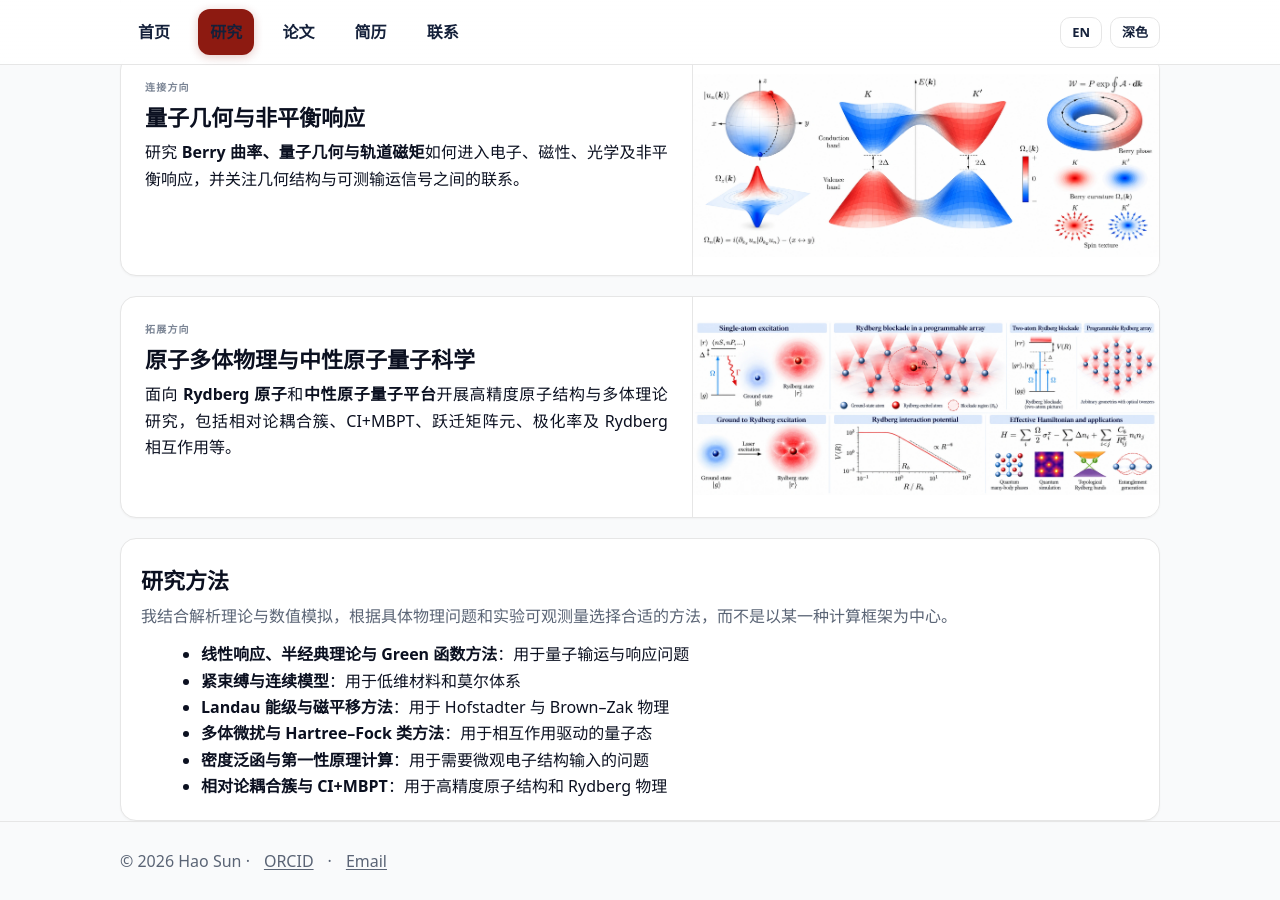
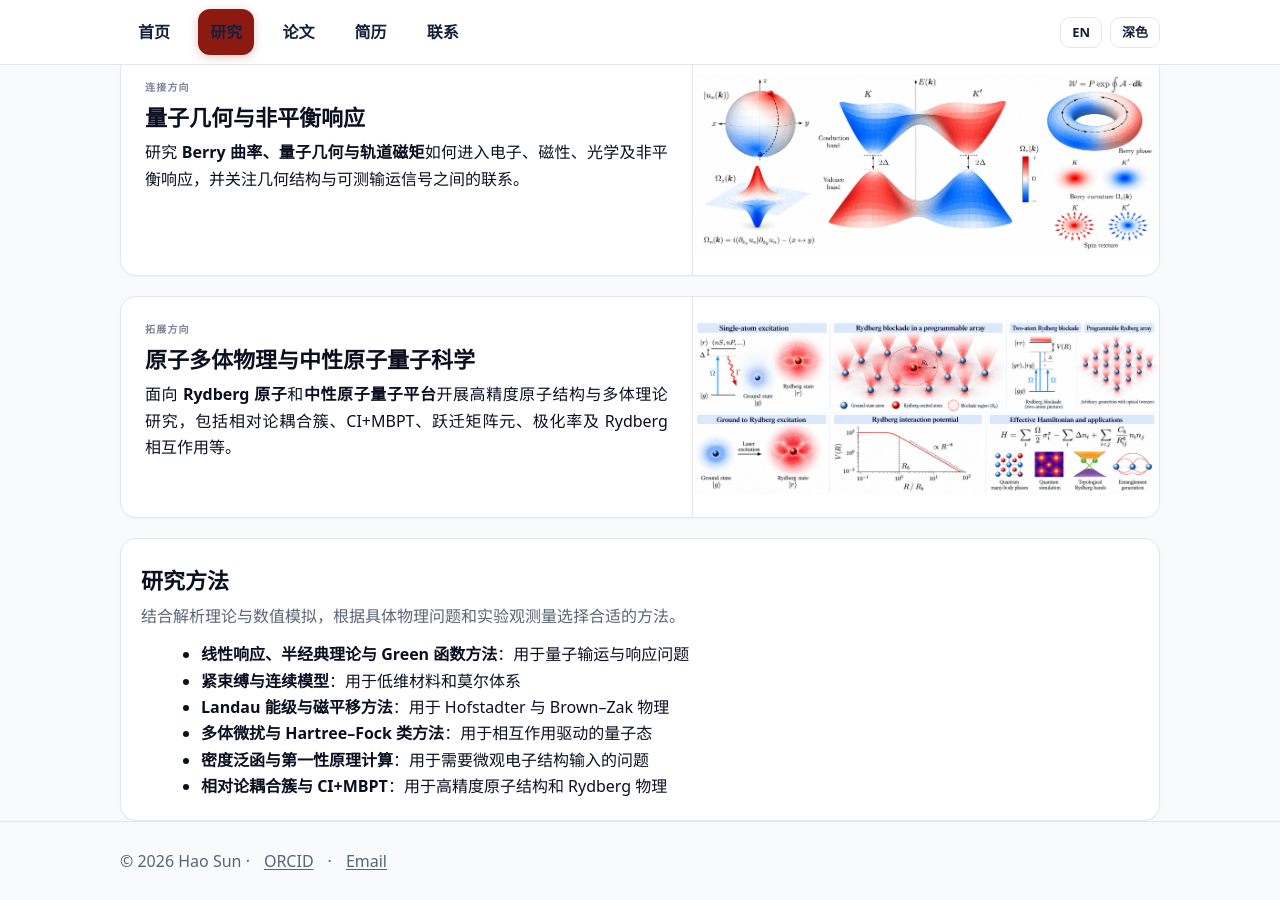
Before and after one commit to sunohao/sunohao.github.io, a Jekyll site: the page built from zh/research.md, in a window 1280 px wide and 900 px high, scrolled down 549 px. Built offline with Jekyll 4.4.1, drawn with Linux system fonts in a browser that asks for light colours.

Commit message:
Refine Chinese research approach wording

```diff
--- a/zh/research.md
+++ b/zh/research.md
@@ -67,7 +67,7 @@ permalink: /zh/research.html
 <div class="card pad" style="margin-top:20px">
   <h2>研究方法</h2>
   <p class="muted">
-    我结合解析理论与数值模拟，根据具体物理问题和实验可观测量选择合适的方法，而不是以某一种计算框架为中心。
+    结合解析理论与数值模拟，根据具体物理问题和实验观测量选择合适的方法。
   </p>
   <ul style="margin:12px 0 0 20px;">
     <li><strong>线性响应、半经典理论与 Green 函数方法</strong>：用于量子输运与响应问题</li>
```
